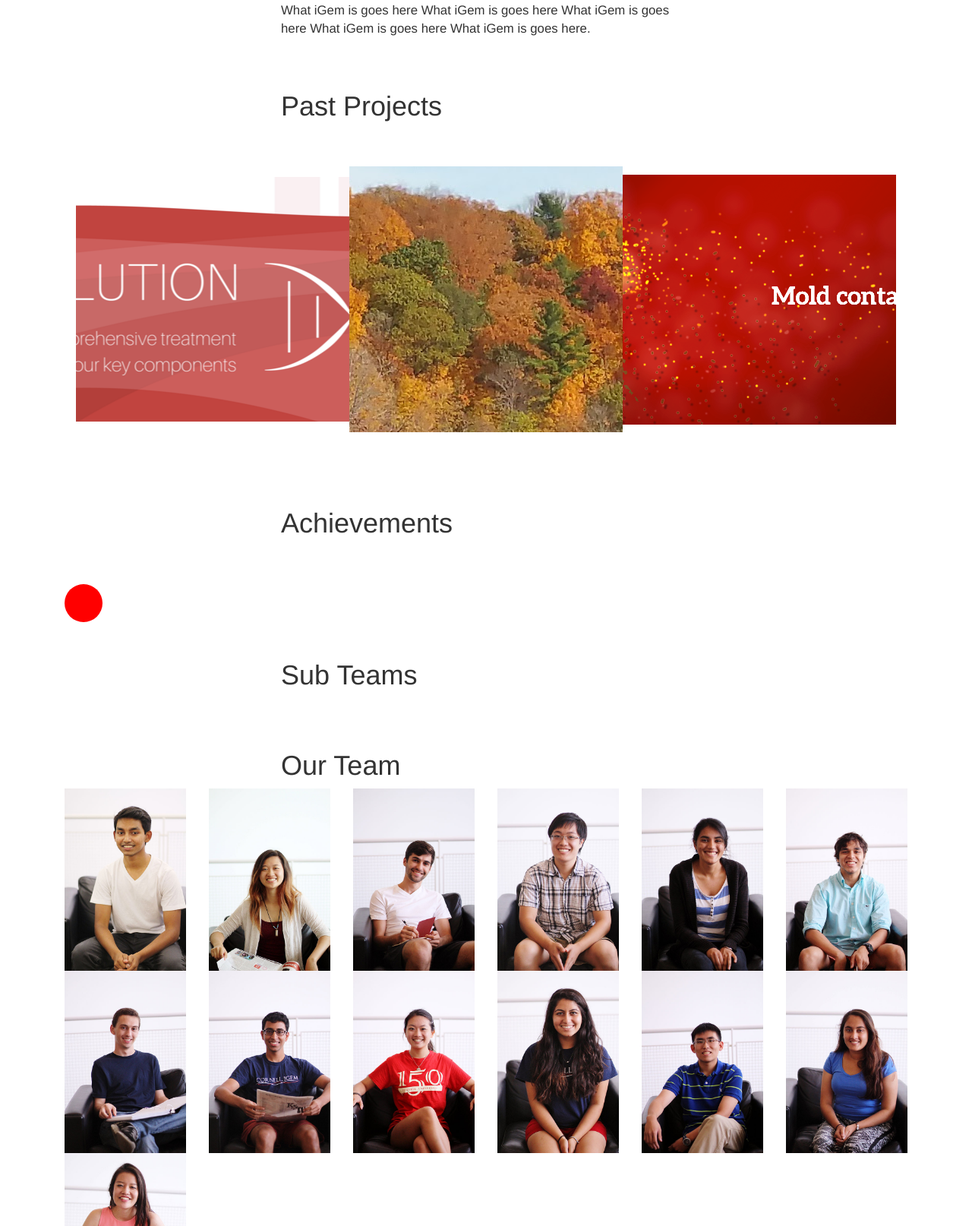
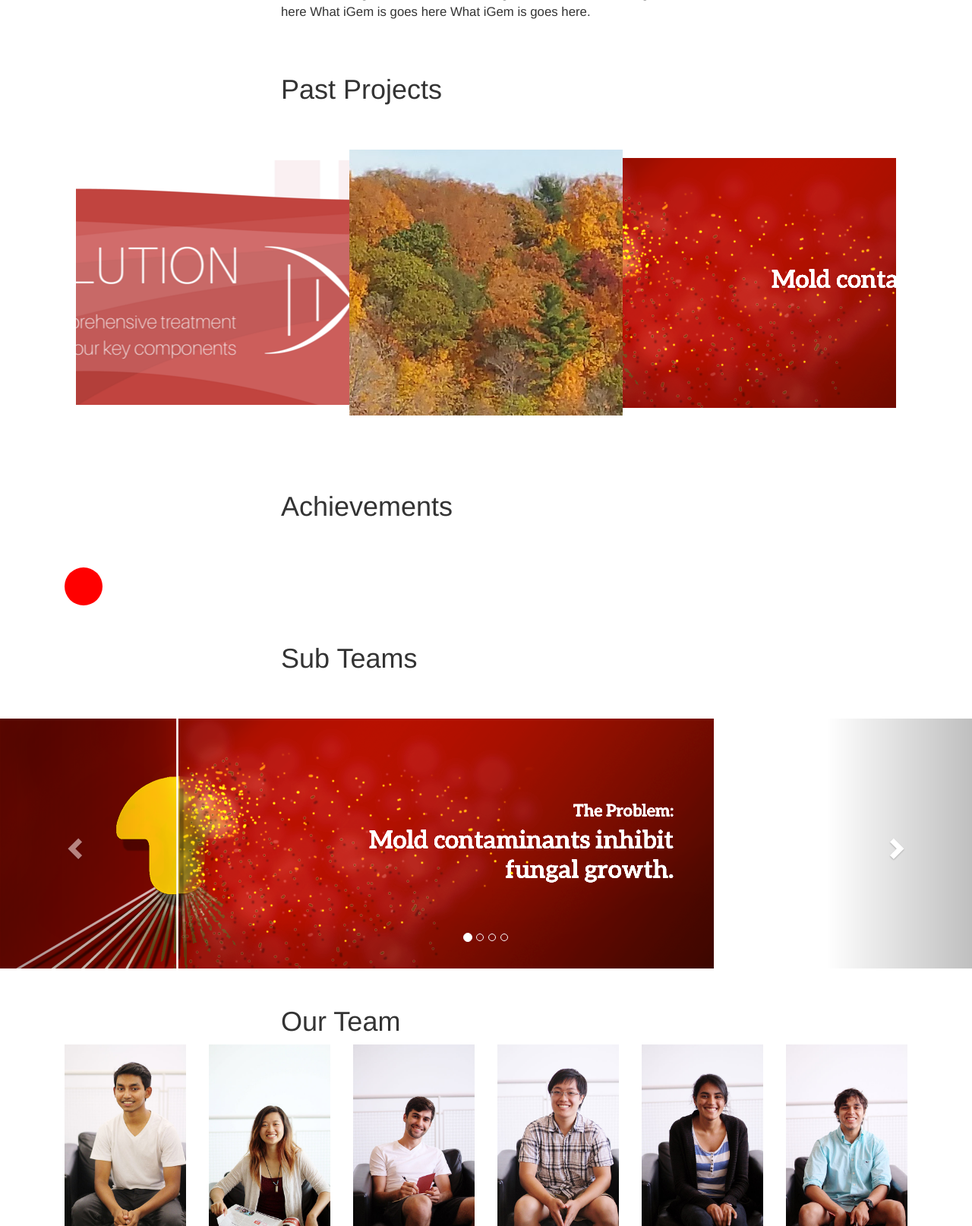
Before and after one commit to tennysontbardwell/iGEMCornellWebsite2016, a PHP site: page / in a window 1280 px wide. Shown: the part 890-2504 px from the top of the page at 76% size. Run offline with PHP 8.4, Linux system fonts and the light colour scheme; some libraries are stand-ins or nearby versions.

Commit message:
Rough team members/subteam sections

```diff
--- a/html/navbar.php
+++ b/html/navbar.php
@@ -1,4 +1,4 @@
-<nav class="navbar navbar-default">
+<nav class="navbar navbar-default navbar-fixed-top">
 	<div class="container-fluid">
 		<!-- Brand and toggle get grouped for better mobile display -->
 		<div class="navbar-header">
@@ -26,3 +26,4 @@
 		</div><!-- /.navbar-collapse -->
 	</div><!-- /.container-fluid -->
 </nav>
+<div style="height:50px"></div>
--- a/html/subteams.php
+++ b/html/subteams.php
@@ -6,3 +6,41 @@
 		</section>
 	</div>
 </div>
+<div id="myCarousel" class="carousel slide" data-ride="carousel">
+  <!-- Indicators -->
+  <ol class="carousel-indicators">
+    <li data-target="#myCarousel" data-slide-to="0" class="active"></li>
+    <li data-target="#myCarousel" data-slide-to="1"></li>
+    <li data-target="#myCarousel" data-slide-to="2"></li>
+    <li data-target="#myCarousel" data-slide-to="3"></li>
+  </ol>
+
+  <!-- Wrapper for slides -->
+  <div class="carousel-inner" role="listbox">
+    <div class="item active">
+      <img src="resources/placeholders/Mold_contaminantssmaller.png" alt="Chania">
+    </div>
+
+    <div class="item">
+      <img src="resources/placeholders/cornell-bridge.jpg" alt="Chania">
+    </div>
+
+    <div class="item">
+      <img src="resources/placeholders/fishpharm-image.png" alt="Flower">
+    </div>
+
+    <div class="item">
+      <img src="img_flower2.jpg" alt="Flower">
+    </div>
+  </div>
+
+  <!-- Left and right controls -->
+  <a class="left carousel-control" href="#myCarousel" role="button" data-slide="prev">
+    <span class="glyphicon glyphicon-chevron-left" aria-hidden="true"></span>
+    <span class="sr-only">Previous</span>
+  </a>
+  <a class="right carousel-control" href="#myCarousel" role="button" data-slide="next">
+    <span class="glyphicon glyphicon-chevron-right" aria-hidden="true"></span>
+    <span class="sr-only">Next</span>
+  </a>
+</div>
--- a/html/team.php
+++ b/html/team.php
@@ -3,22 +3,26 @@
 	<div class="container">
 		<section class="col-md-offset-3 col-md-6 col-lg-offset-3 col-lg-6">
 			<h1>Our Team</h1>
-		</section>
+<!-- 			<button type="button" class="btn btn-default" onclick="collapseAllBut()">
+				Click
+			</button>
+ -->
+ 		</section>
 	</div>
 	<div class="container">
-<!-- 		<div data-toggle="collapse" data-target="#test">
+<!-- 		<div data-toggle="collapse" data-target="#bio">
 			<div class='col-md-2 col-lg-2 col-sm-2 col-xs-2 team-member'>
 				<img class='img-responsive' src='resources/placeholders/team-members-md/Arun.jpg'>
 			</div>
 		</div>
-		<div id="test" class="collapse col-xs-12 col-sm-12 col-md-12 col-lg-12">
+		<div id="bio" class="collapse col-xs-12 col-sm-12 col-md-12 col-lg-12">
 			<h1> hello!!!! hello!!!! hello!!!! hello!!!! hello!!!! </h1>
 		</div> -->
 		<?php
 			$files = glob('resources/placeholders/team-members-md/*.{jpg,jpeg,png,gif}', GLOB_BRACE);
 			function makeBio($num){
 				echo
-					"<div id='test$num' class='collapse col-xs-12 col-sm-12 col-md-12 col-lg-12'>
+					"<div id='bio$num' class='collapse col-xs-12 col-sm-12 col-md-12 col-lg-12'>
 						<h1> hello!!!! hello!!!! hello!!!! hello!!!! hello!!!! </h1>
 					</div>";
 			}
@@ -26,7 +30,7 @@
 			foreach($files as $file) {
 				$y = floor($x / 6);
 				echo
-					"<div data-toggle='collapse' data-target='#test$y'>
+					"<div onclick='collapseAllBut($y)'>
 						<div class='col-md-2 col-lg-2 col-sm-2 col-xs-2 team-member'>
 							<img class='img-responsive' src=$file>
 						</div>
--- a/index.php
+++ b/index.php
@@ -58,6 +58,7 @@
 
 	<script src="https://ajax.googleapis.com/ajax/libs/jquery/1.11.3/jquery.min.js"></script>
 	<script src="https://maxcdn.bootstrapcdn.com/bootstrap/3.3.5/js/bootstrap.min.js"></script>
-	<script src="js/script.js"></script>
+	<script src="js/script.js<?php bustCache()?>"></script>
+	<script src="js/team.js<?php bustCache()?>"></script>
 </body>
 </html
--- /dev/null
+++ b/js/team.js
@@ -0,0 +1,15 @@
+function collapseAllBut(ref){
+	var i = 0
+	while(true){
+		elem = 'bio'+i;
+		if (document.getElementById(elem) == null){
+			break;
+		}
+		if (ref == i){
+			$('#bio'+i).collapse('show');
+		} else {
+			$('#bio'+i).collapse('hide');
+		}
+		i++;
+	}
+}
```
